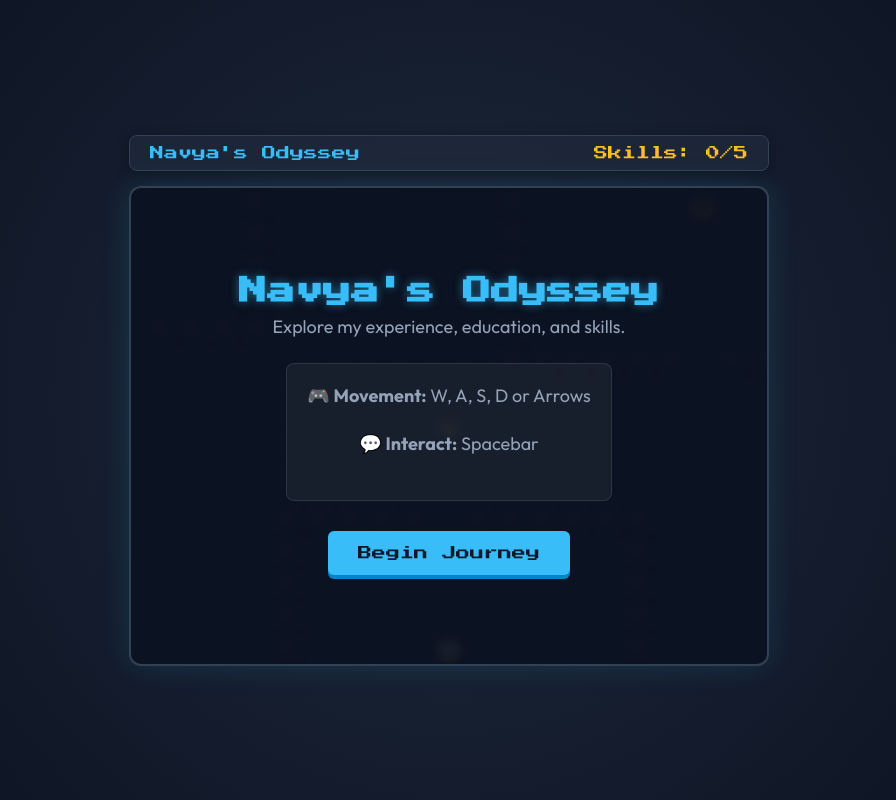
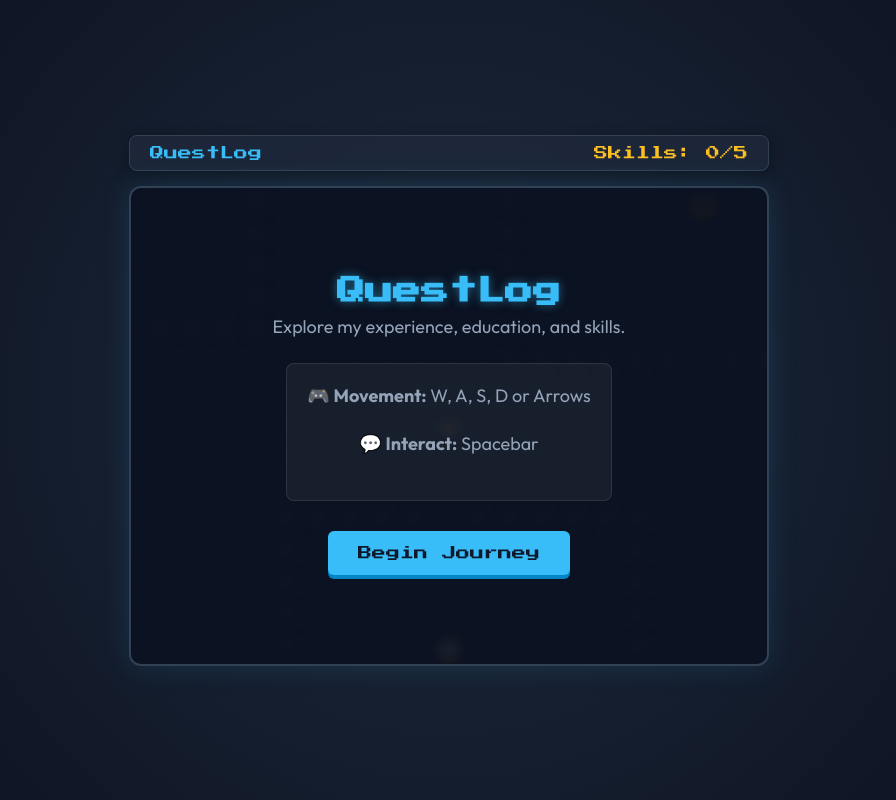
Before and after one commit to navyabhat-web/rpg-resume, a website built with Vite: page index.html in a window 1280 px wide. Shown: the whole page, without its empty margins (191-1087 px from the left). Built offline with nearby package versions, Linux system fonts and the light colour scheme.

Commit message:
Rename project to QuestLog

```diff
--- a/index.html
+++ b/index.html
@@ -3,7 +3,7 @@
   <head>
     <meta charset="UTF-8" />
     <meta name="viewport" content="width=device-width, initial-scale=1.0" />
-    <title>Navya's Odyssey | Interactive Portfolio</title>
+    <title>QuestLog | Interactive Portfolio</title>
     <link href="https://fonts.googleapis.com/css2?family=Outfit:wght@400;700&display=swap" rel="stylesheet">
     <link href="https://fonts.googleapis.com/css2?family=Press+Start+2P&display=swap" rel="stylesheet">
     <link rel="stylesheet" href="./style.css">
@@ -11,7 +11,7 @@
   <body>
     <div id="game-wrapper">
       <div id="hud">
-        <span id="title">Navya's Odyssey</span>
+        <span id="title">QuestLog</span>
         <span id="score">Skills: 0/5</span>
       </div>
 
@@ -27,7 +27,7 @@
 
         <!-- Instructions Overlay -->
         <div id="instructions">
-          <h3>Navya's Odyssey</h3>
+          <h3>QuestLog</h3>
           <p>Explore my experience, education, and skills.</p>
           <div class="controls-info">
             <p>🎮 <strong>Movement:</strong> W, A, S, D or Arrows</p>
```
